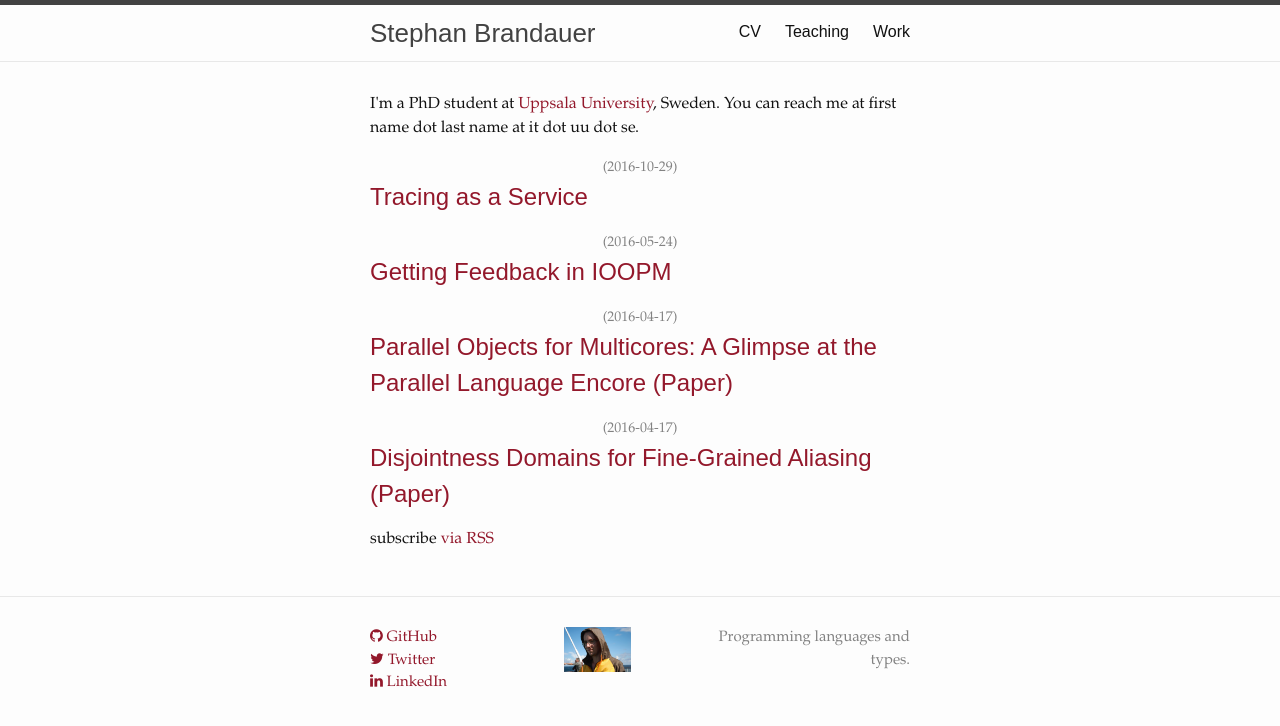
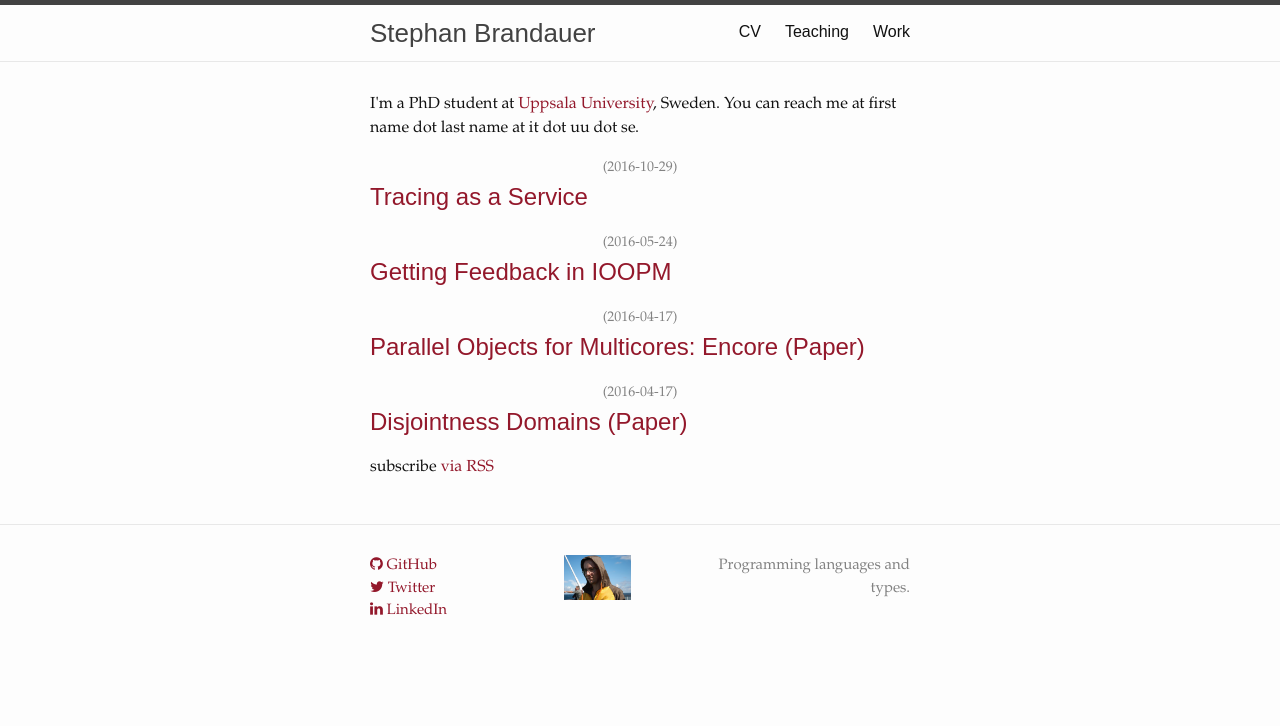
Before and after one commit to kaeluka/kaeluka.github.io, a Jekyll site: the page built from index.html, in a window 1280 px wide. Shown: the top 726 px of the page. Built offline with Jekyll 4.4.1, drawn with Linux system fonts in a browser that asks for light colours; nearby versions of some CDN libraries.

Commit message:
shorten titles

```diff
--- a/_posts/2016-04-18-disjointness-domains.markdown
+++ b/_posts/2016-04-18-disjointness-domains.markdown
@@ -1,6 +1,6 @@
 ---
 layout: post
-title:  "Disjointness Domains for Fine-Grained Aliasing (Paper)"
+title:  "Disjointness Domains (Paper)"
 date:   2016-04-17 13:40:22 +0200
 categories: publication
 permalink: Disjointness-Domains-for-Fine-Grained-Aliasing
--- a/_posts/2016-04-18-encore-glimpse.markdown
+++ b/_posts/2016-04-18-encore-glimpse.markdown
@@ -1,6 +1,6 @@
 ---
 layout: post
-title:  "Parallel Objects for Multicores: A Glimpse at the Parallel Language Encore (Paper)"
+title:  "Parallel Objects for Multicores: Encore (Paper)"
 date:   2016-04-17 13:40:22 +0200
 categories: publication
 permalink: Encore-Glimpse
```
